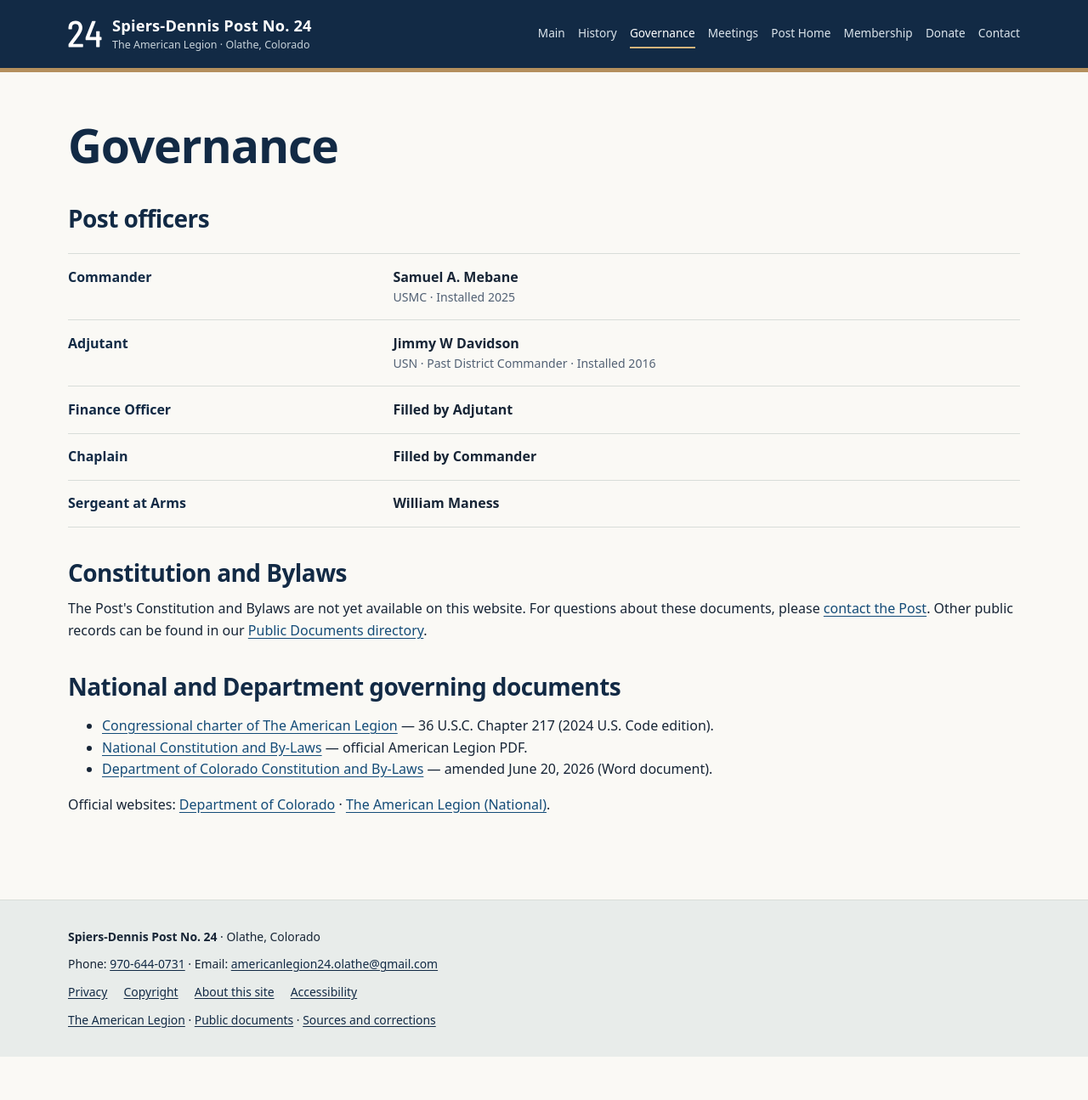
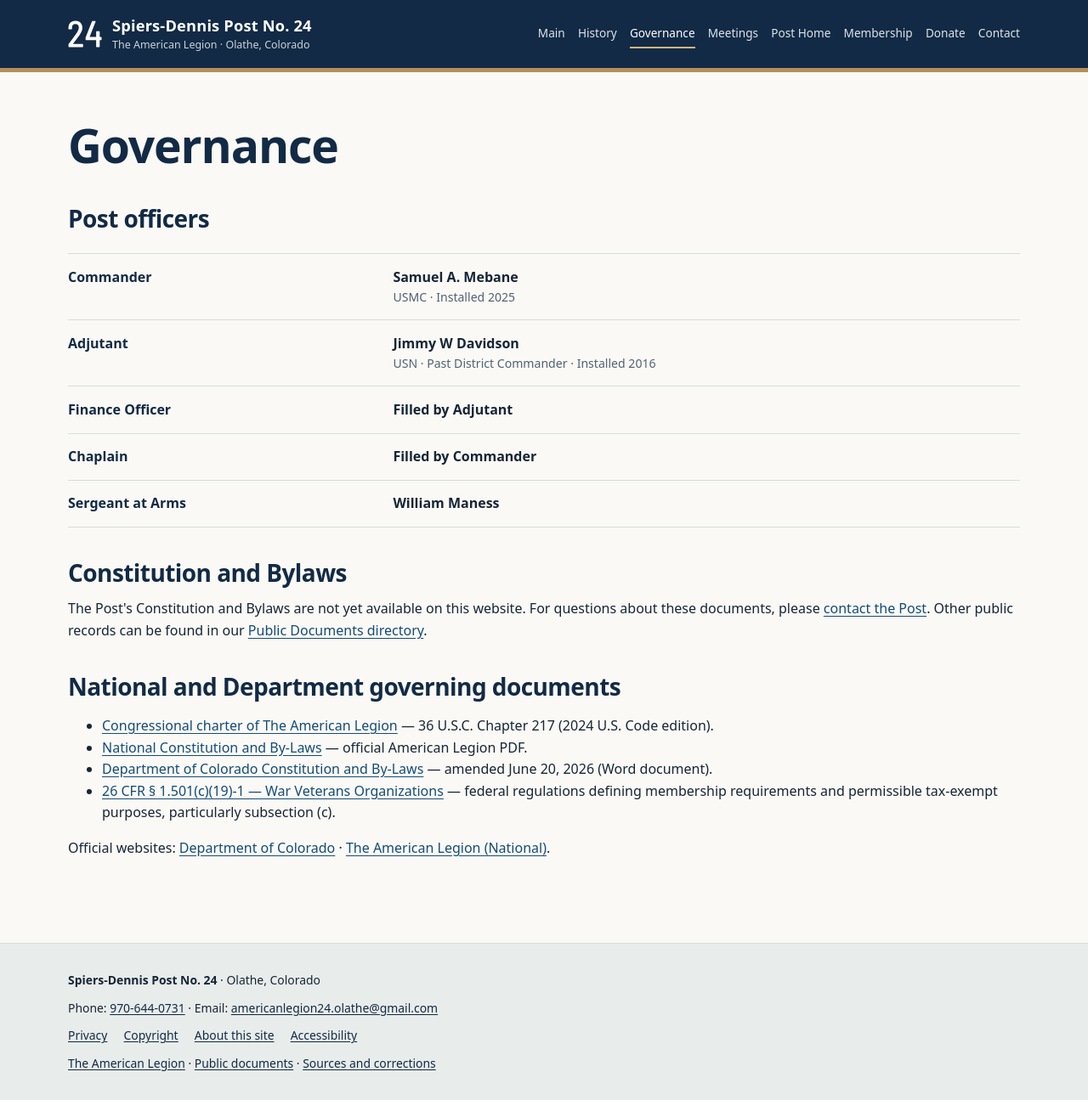
Before and after one commit to SPIERS-DENNIS-POST/spiers-dennis-post.github.io, a Jekyll site: the page built from governance/index.md, in a window 1280 px wide. Shown: the whole page at 85% size. Built offline with Jekyll 4.4.1, drawn with Linux system fonts in a browser that asks for light colours; before the commit the page ends 1244 px from its top, so only the background shows below that.

Commit message:
Add 26 CFR 501(c)(19) reference to governance documents

```diff
--- a/governance/index.md
+++ b/governance/index.md
@@ -25,5 +25,6 @@
 <li><a href="https://www.govinfo.gov/content/pkg/USCODE-2024-title36/html/USCODE-2024-title36-subtitleII-partB-chap217.htm">Congressional charter of The American Legion</a> — 36 U.S.C. Chapter 217 (2024 U.S. Code edition).</li>
 <li><a href="https://www.legion.org/getmedia/fba34c55-e1f8-4ac5-8db4-0866cf4b2d9a/20ia0926-constitution-and-by-laws.pdf">National Constitution and By-Laws</a> — official American Legion PDF.</li>
 <li><a href="https://coloradolegion.org/uploads/1/4/6/7/146715414/department_of_colorado_constitution_bylaws_amended_june_20_2026.docx">Department of Colorado Constitution and By-Laws</a> — amended June 20, 2026 (Word document).</li>
+<li><a href="https://www.ecfr.gov/current/title-26/part-1/section-1.501(c)(19)-1#p-1.501(c)(19)-1(c)">26 CFR § 1.501(c)(19)-1 — War Veterans Organizations</a> — federal regulations defining membership requirements and permissible tax-exempt purposes, particularly subsection (c).</li>
 </ul>
 <p>Official websites: <a href="https://coloradolegion.org/">Department of Colorado</a> · <a href="https://www.legion.org/">The American Legion (National)</a>.</p>
```
